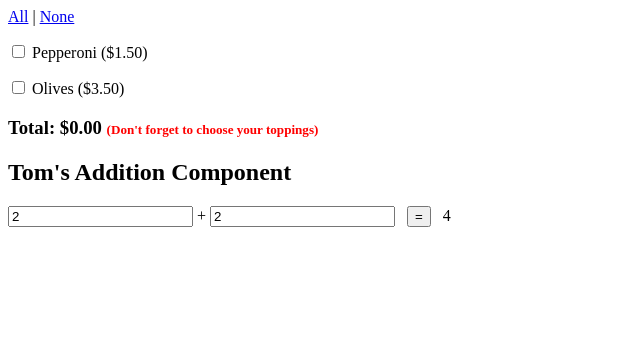
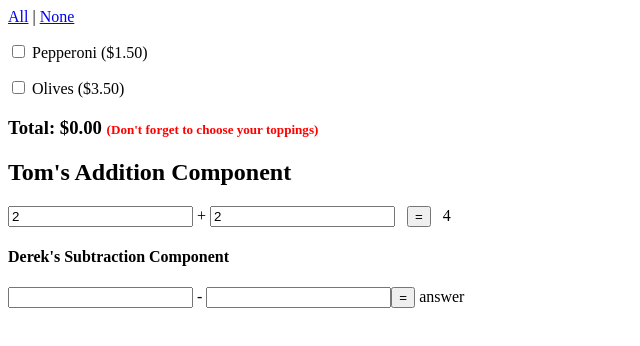
Before and after one commit to tsteelematc/components, an Angular app: page / in a window 1280 px wide. Shown: the top 346 px of the page, without its empty margins (0-640 px from the left). Built offline with nearby package versions, Linux system fonts and the light colour scheme.

Commit message:
Ui showing and ready to be hooked up

```diff
--- a/src/app/app.component.html
+++ b/src/app/app.component.html
@@ -1,4 +1,5 @@
 <div>
   <pizza-toppings></pizza-toppings>
   <app-tjs-addition></app-tjs-addition>
+  <app-dfs-subtract></app-dfs-subtract>
 </div>
--- a/src/app/dfs-subtract/dfs-subtract.component.html
+++ b/src/app/dfs-subtract/dfs-subtract.component.html
@@ -1,3 +1,8 @@
-<p>
-  dfs-subtract works!
-</p>
+<div>
+  <h4>Derek's Subtraction Component</h4>
+  <input type="number">
+  -
+  <input type="number">
+  <button>=</button>
+  answer
+</div>
```
